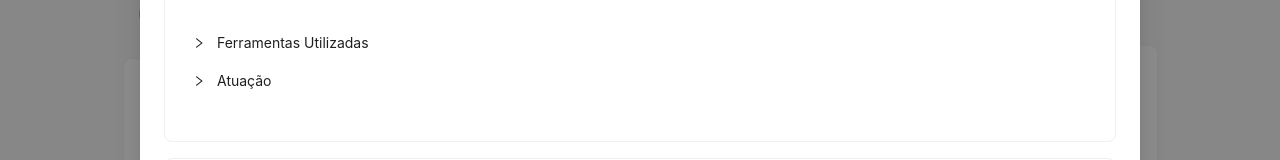
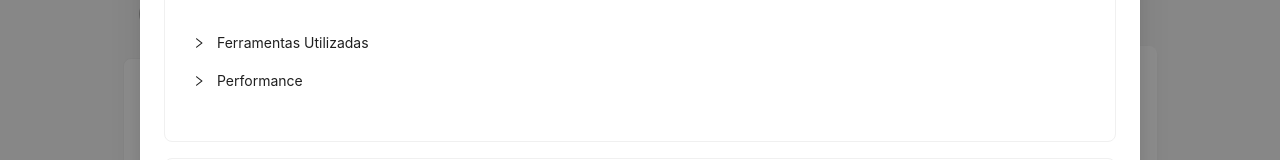
Before and after one commit to eduardowgmendes/personal-resume, a React (Vite) app: page / in a window 1280 px wide. Both pictures are taken after a click on the element 462 px from the left and 721 px from the top of the page. Shown: the part 514-674 px from the top of the page. Built offline with nearby package versions, Linux system fonts and the light colour scheme; grey boxes are pictures that could not be loaded; a web font is replaced by a local one.

Commit message:
renamed Atuação to Performance on metrics about actuation

```diff
--- a/src/components/WorkExperienceOverview.jsx
+++ b/src/components/WorkExperienceOverview.jsx
@@ -184,7 +184,7 @@ export default function WorkExperienceOverview({ workExperience }) {
                                                             </Row>
                                                     }, {
                                                         key: 2,
-                                                        label: 'Atuação',
+                                                        label: 'Performance',
                                                         children:
                                                             <Row gutter={[16, 16]}>
 
```
